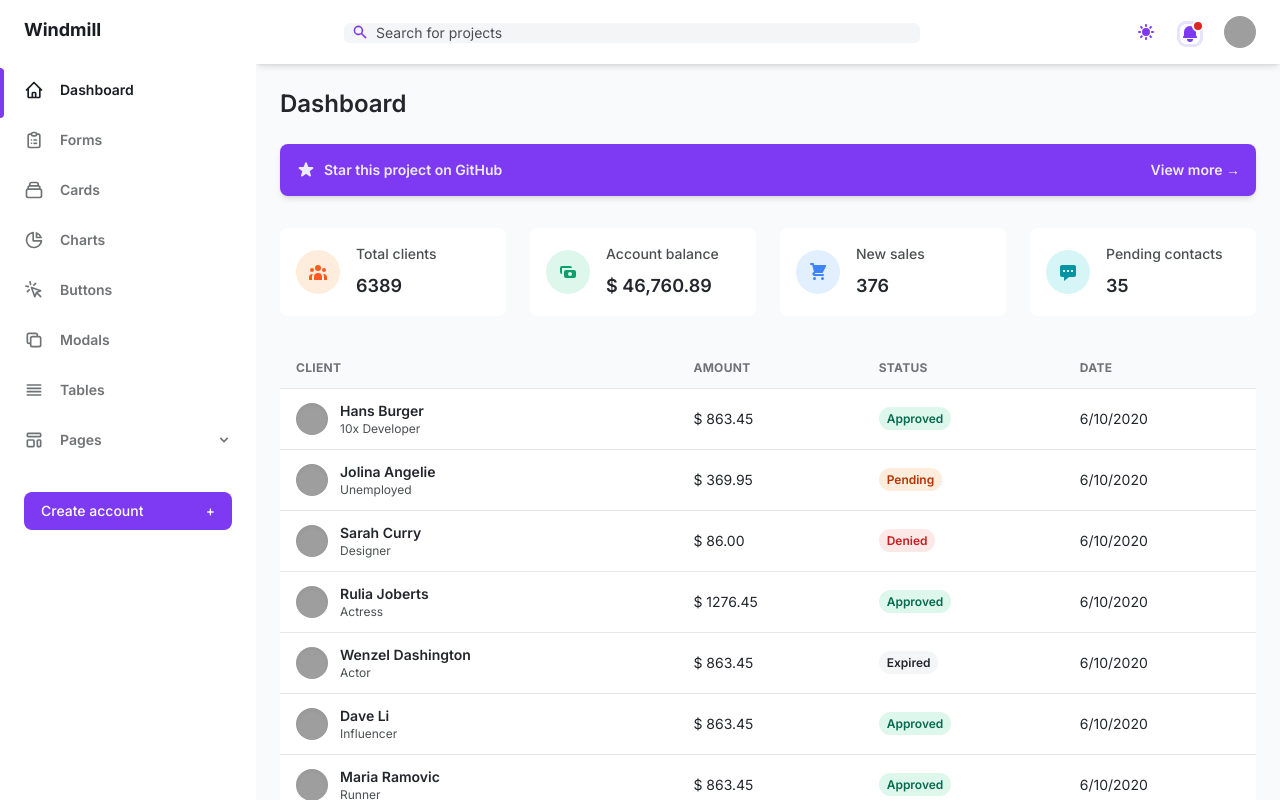
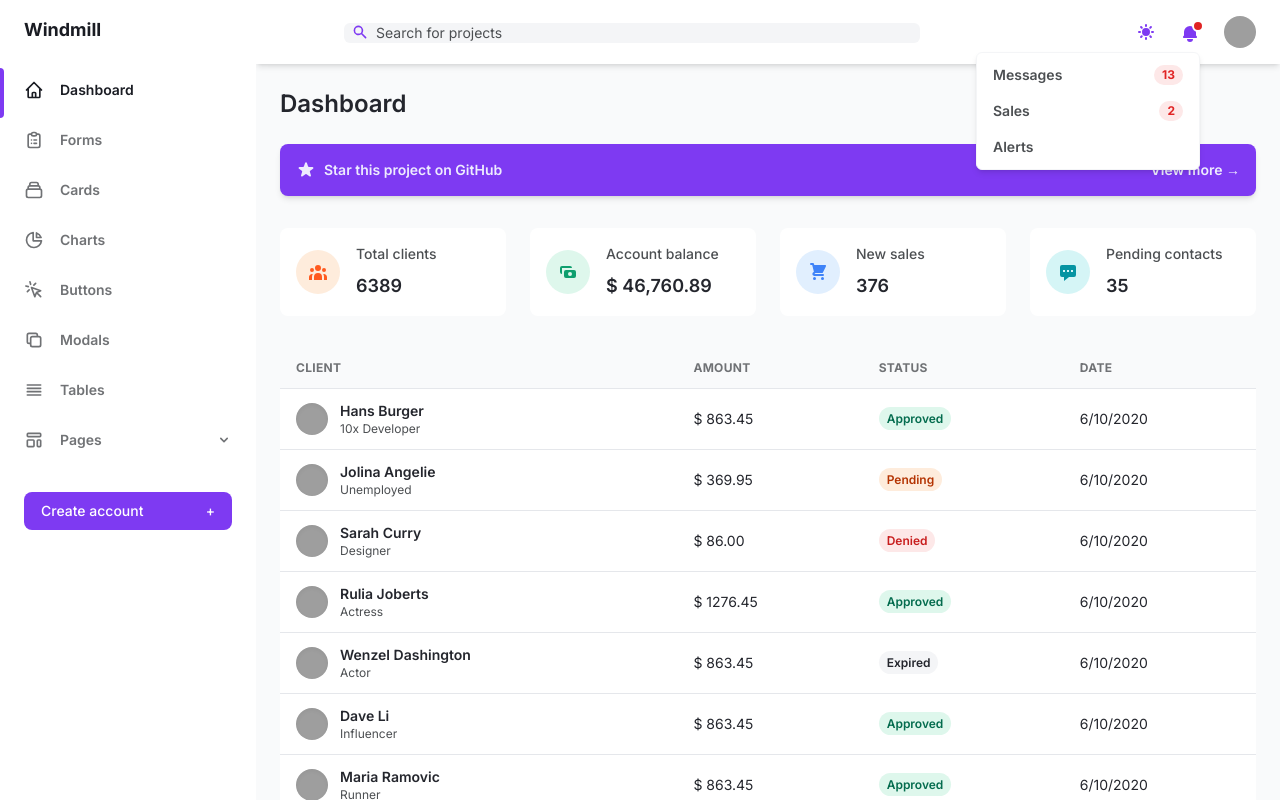
Before and after one commit to maruffahmed/Inventory-Management-System, a React (Vite) app in the folder frontend/: page / in a window 1280 px wide. Both pictures are taken after a click on the button 1190 px from the left and 33 px from the top of the page. Built offline with nearby package versions, Linux system fonts and the light colour scheme; grey boxes are pictures that could not be loaded; what @tailwindcss/custom-forms would draw is missing.

Commit message:
Add headless ui components

```diff
--- a/frontend/package.json
+++ b/frontend/package.json
@@ -9,6 +9,7 @@
         "preview": "vite preview --port 3000"
     },
     "dependencies": {
+        "@headlessui/react": "^1.7.3",
         "chart.js": "^3.9.1",
         "react": "^18.2.0",
         "react-chartjs-2": "^4.3.1",
--- a/frontend/src/components/DesktopSidebar.tsx
+++ b/frontend/src/components/DesktopSidebar.tsx
@@ -1,3 +1,4 @@
+import { Disclosure } from "@headlessui/react"
 import React from "react"
 
 function DesktopSidebar() {
@@ -159,9 +160,10 @@ function DesktopSidebar() {
                         </a>
                     </li>
                     <li className="relative px-6 py-3">
+                        <Disclosure>
+                            <Disclosure.Button className="w-full">
                                 <button
                                     className="inline-flex items-center justify-between w-full text-sm font-semibold transition-colors duration-150 hover:text-gray-800 dark:hover:text-gray-200"
-                            // @click="togglePagesMenu"
                                     aria-haspopup="true"
                                 >
                                     <span className="inline-flex items-center">
@@ -192,7 +194,8 @@ function DesktopSidebar() {
                                         ></path>
                                     </svg>
                                 </button>
-                        <template x-if="isPagesMenuOpen">
+                            </Disclosure.Button>
+                            <Disclosure.Panel>
                                 <ul
                                     // x-transition:enter="transition-all ease-in-out duration-300"
                                     // x-transition:enter-start="opacity-25 max-h-0"
@@ -228,7 +231,10 @@ function DesktopSidebar() {
                                         </a>
                                     </li>
                                     <li className="px-2 py-1 transition-colors duration-150 hover:text-gray-800 dark:hover:text-gray-200">
-                                    <a className="w-full" href="pages/404.html">
+                                        <a
+                                            className="w-full"
+                                            href="pages/404.html"
+                                        >
                                             404
                                         </a>
                                     </li>
@@ -241,7 +247,8 @@ function DesktopSidebar() {
                                         </a>
                                     </li>
                                 </ul>
-                        </template>
+                            </Disclosure.Panel>
+                        </Disclosure>
                     </li>
                 </ul>
                 <div className="px-6 my-6">
--- a/frontend/src/components/Layout.tsx
+++ b/frontend/src/components/Layout.tsx
@@ -1,6 +1,7 @@
 import React from "react"
 import DesktopSidebar from "./DesktopSidebar"
 import MobileSidebar from "./MobileSidebar"
+import { Menu } from "@headlessui/react"
 
 const setTheme = (theme: string, setState: Function, stateValue: Boolean) => {
     localStorage.setItem("theme", theme)
@@ -126,6 +127,8 @@ function Layout({ children }: { children: React.ReactNode }) {
                             </li>
                             {/* <!-- Notifications menu --> */}
                             <li className="relative">
+                                <Menu>
+                                    <Menu.Button>
                                         <button
                                             className="relative align-middle rounded-md focus:outline-none focus:shadow-outline-purple"
                                             //   @click="toggleNotificationsMenu"
@@ -147,15 +150,12 @@ function Layout({ children }: { children: React.ReactNode }) {
                                                 className="absolute top-0 right-0 inline-block w-3 h-3 transform translate-x-1 -translate-y-1 bg-red-600 border-2 border-white rounded-full dark:border-gray-800"
                                             ></span>
                                         </button>
-                                <template x-if="isNotificationsMenuOpen">
-                                    <ul
-                                        // x-transition:leave="transition ease-in duration-150"
-                                        // x-transition:leave-start="opacity-100"
-                                        // x-transition:leave-end="opacity-0"
-                                        // @click.away="closeNotificationsMenu"
-                                        // @keydown.escape="closeNotificationsMenu"
+                                    </Menu.Button>
+                                    <Menu.Items
+                                        as="ul"
                                         className="absolute right-0 w-56 p-2 mt-2 space-y-2 text-gray-600 bg-white border border-gray-100 rounded-md shadow-md dark:text-gray-300 dark:border-gray-700 dark:bg-gray-700"
                                     >
+                                        <Menu.Item>
                                             <li className="flex">
                                                 <a
                                                     className="inline-flex items-center justify-between w-full px-2 py-1 text-sm font-semibold transition-colors duration-150 rounded-md hover:bg-gray-100 hover:text-gray-800 dark:hover:bg-gray-800 dark:hover:text-gray-200"
@@ -167,6 +167,8 @@ function Layout({ children }: { children: React.ReactNode }) {
                                                     </span>
                                                 </a>
                                             </li>
+                                        </Menu.Item>
+                                        <Menu.Item>
                                             <li className="flex">
                                                 <a
                                                     className="inline-flex items-center justify-between w-full px-2 py-1 text-sm font-semibold transition-colors duration-150 rounded-md hover:bg-gray-100 hover:text-gray-800 dark:hover:bg-gray-800 dark:hover:text-gray-200"
@@ -178,6 +180,8 @@ function Layout({ children }: { children: React.ReactNode }) {
                                                     </span>
                                                 </a>
                                             </li>
+                                        </Menu.Item>
+                                        <Menu.Item>
                                             <li className="flex">
                                                 <a
                                                     className="inline-flex items-center justify-between w-full px-2 py-1 text-sm font-semibold transition-colors duration-150 rounded-md hover:bg-gray-100 hover:text-gray-800 dark:hover:bg-gray-800 dark:hover:text-gray-200"
@@ -186,15 +190,16 @@ function Layout({ children }: { children: React.ReactNode }) {
                                                     <span>Alerts</span>
                                                 </a>
                                             </li>
-                                    </ul>
-                                </template>
+                                        </Menu.Item>
+                                    </Menu.Items>
+                                </Menu>
                             </li>
                             {/* <!-- Profile menu --> */}
                             <li className="relative">
+                                <Menu>
+                                    <Menu.Button>
                                         <button
                                             className="align-middle rounded-full focus:shadow-outline-purple focus:outline-none"
-                                    //   @click="toggleProfileMenu"
-                                    //   @keydown.escape="closeProfileMenu"
                                             aria-label="Account"
                                             aria-haspopup="true"
                                         >
@@ -205,16 +210,13 @@ function Layout({ children }: { children: React.ReactNode }) {
                                                 aria-hidden="true"
                                             />
                                         </button>
-                                <template x-if="isProfileMenuOpen">
-                                    <ul
-                                        // x-transition:leave="transition ease-in duration-150"
-                                        // x-transition:leave-start="opacity-100"
-                                        // x-transition:leave-end="opacity-0"
-                                        // @click.away="closeProfileMenu"
-                                        // @keydown.escape="closeProfileMenu"
+                                    </Menu.Button>
+                                    <Menu.Items
+                                        as="ul"
                                         className="absolute right-0 w-56 p-2 mt-2 space-y-2 text-gray-600 bg-white border border-gray-100 rounded-md shadow-md dark:border-gray-700 dark:text-gray-300 dark:bg-gray-700"
                                         aria-label="submenu"
                                     >
+                                        <Menu.Item>
                                             <li className="flex">
                                                 <a
                                                     className="inline-flex items-center w-full px-2 py-1 text-sm font-semibold transition-colors duration-150 rounded-md hover:bg-gray-100 hover:text-gray-800 dark:hover:bg-gray-800 dark:hover:text-gray-200"
@@ -235,6 +237,8 @@ function Layout({ children }: { children: React.ReactNode }) {
                                                     <span>Profile</span>
                                                 </a>
                                             </li>
+                                        </Menu.Item>
+                                        <Menu.Item>
                                             <li className="flex">
                                                 <a
                                                     className="inline-flex items-center w-full px-2 py-1 text-sm font-semibold transition-colors duration-150 rounded-md hover:bg-gray-100 hover:text-gray-800 dark:hover:bg-gray-800 dark:hover:text-gray-200"
@@ -256,6 +260,8 @@ function Layout({ children }: { children: React.ReactNode }) {
                                                     <span>Settings</span>
                                                 </a>
                                             </li>
+                                        </Menu.Item>
+                                        <Menu.Item>
                                             <li className="flex">
                                                 <a
                                                     className="inline-flex items-center w-full px-2 py-1 text-sm font-semibold transition-colors duration-150 rounded-md hover:bg-gray-100 hover:text-gray-800 dark:hover:bg-gray-800 dark:hover:text-gray-200"
@@ -276,8 +282,9 @@ function Layout({ children }: { children: React.ReactNode }) {
                                                     <span>Log out</span>
                                                 </a>
                                             </li>
-                                    </ul>
-                                </template>
+                                        </Menu.Item>
+                                    </Menu.Items>
+                                </Menu>
                             </li>
                         </ul>
                     </div>
--- a/frontend/src/components/MobileSidebar.tsx
+++ b/frontend/src/components/MobileSidebar.tsx
@@ -1,5 +1,3 @@
-import React from "react"
-
 function MobileSidebar({
     isSideMenuOpen,
     setIsSideMenuOpen,
@@ -22,8 +20,9 @@ function MobileSidebar({
                         onClick={() => setIsSideMenuOpen(false)}
                         className="fixed inset-0 z-10 flex items-end bg-black bg-opacity-50 sm:items-center sm:justify-center"
                     ></div>
+
                     <aside
-                        className="fixed inset-y-0 z-20 flex-shrink-0 w-64 mt-16 overflow-y-auto bg-white dark:bg-gray-800 md:hidden"
+                        className=" fixed inset-y-0 z-20 flex-shrink-0 w-64 mt-16 overflow-y-auto bg-white dark:bg-gray-800 md:hidden"
                         // x-show="isSideMenuOpen"
                         // x-transition:enter="transition ease-in-out duration-150"
                         // x-transition:enter-start="opacity-0 transform -translate-x-20"
```
Lines whose indentation alone changed are shown as unchanged.
